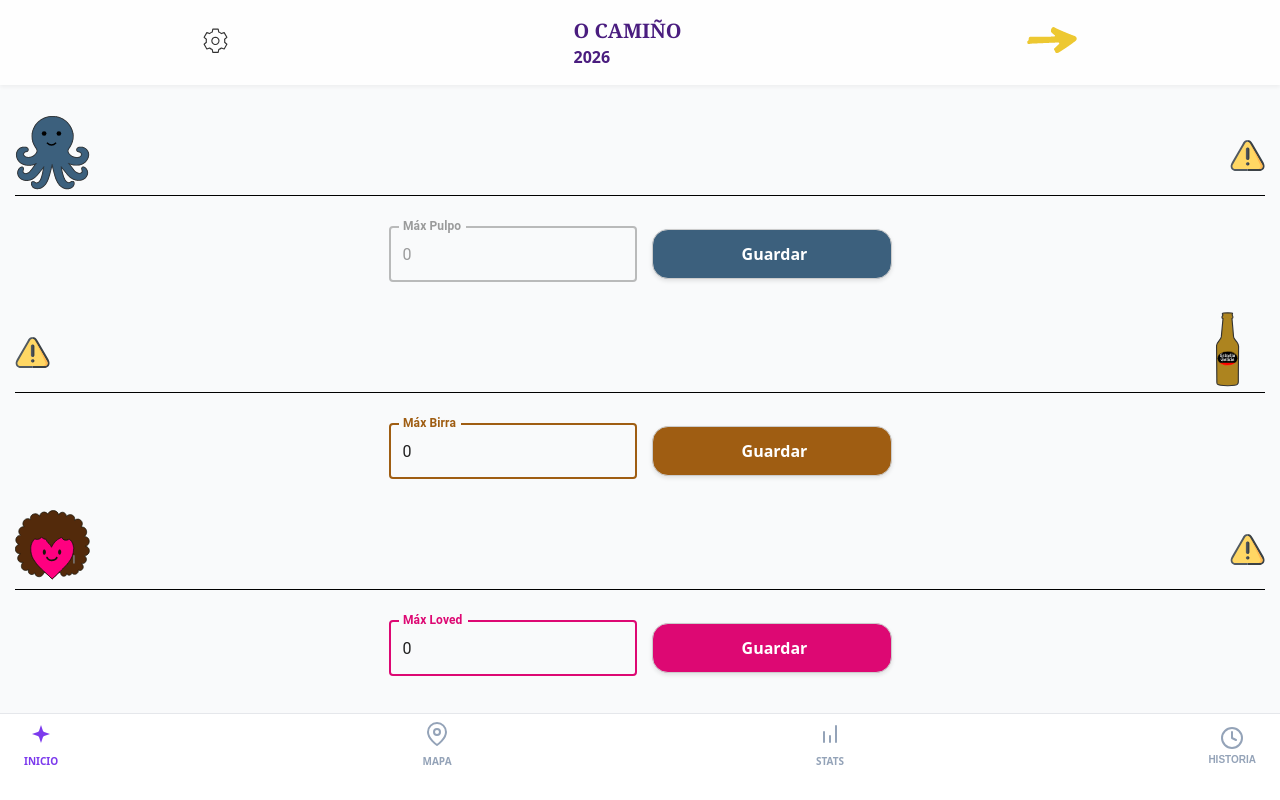
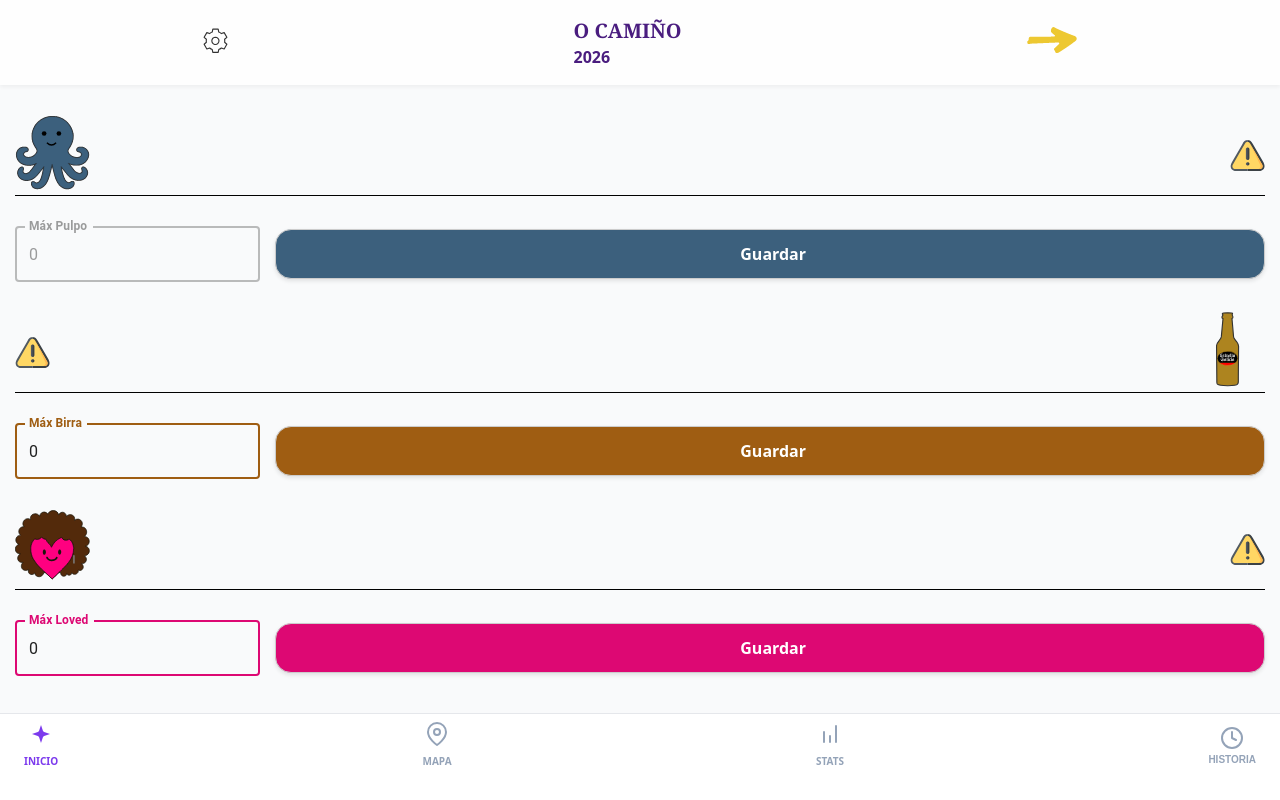
Before and after one commit to Pedromn88/camino25, a Next.js app: page /options in a window 1280 px wide. Built offline with nearby package versions, Linux system fonts and the light colour scheme; no server answers; the database is empty.

Commit message:
color button

```diff
--- a/app/Component/Custom/styledCustom.scss
+++ b/app/Component/Custom/styledCustom.scss
@@ -120,11 +120,13 @@ $camino-dark: #0F172A;
 
 
 ////// BUTTOM CUSTOM
+
 ///
 ///
 .button-custom {
-  width: 240px;
+  width: 80%;
   cursor: pointer !important;
+  background-color: #221610;
 }
 
 /////////////LOADING
--- a/app/beerCounter/page.tsx
+++ b/app/beerCounter/page.tsx
@@ -108,7 +108,7 @@ const Principal = () => {
             />
             <ButtonCustom
               className="beer-button mt-3"
-              background="#9f5d12"
+              background="#221610"
               onClick={() => handleIncre("beer")}
               icon={
                 <BeerIcon
@@ -120,12 +120,12 @@ const Principal = () => {
                   stroke="0"
                 />
               }
-              message="Estrella Pa Dentro"
+              message="+Estrella Pa Dentro"
             />
 
             <ButtonCustom
               className="beer-button mt-3 mb-3 flex-reverse"
-              background="#9f5d12"
+              background="#4a3728"
               onClick={() => handleDelete("beer")}
               icon={
                 <BeerIcon
```
